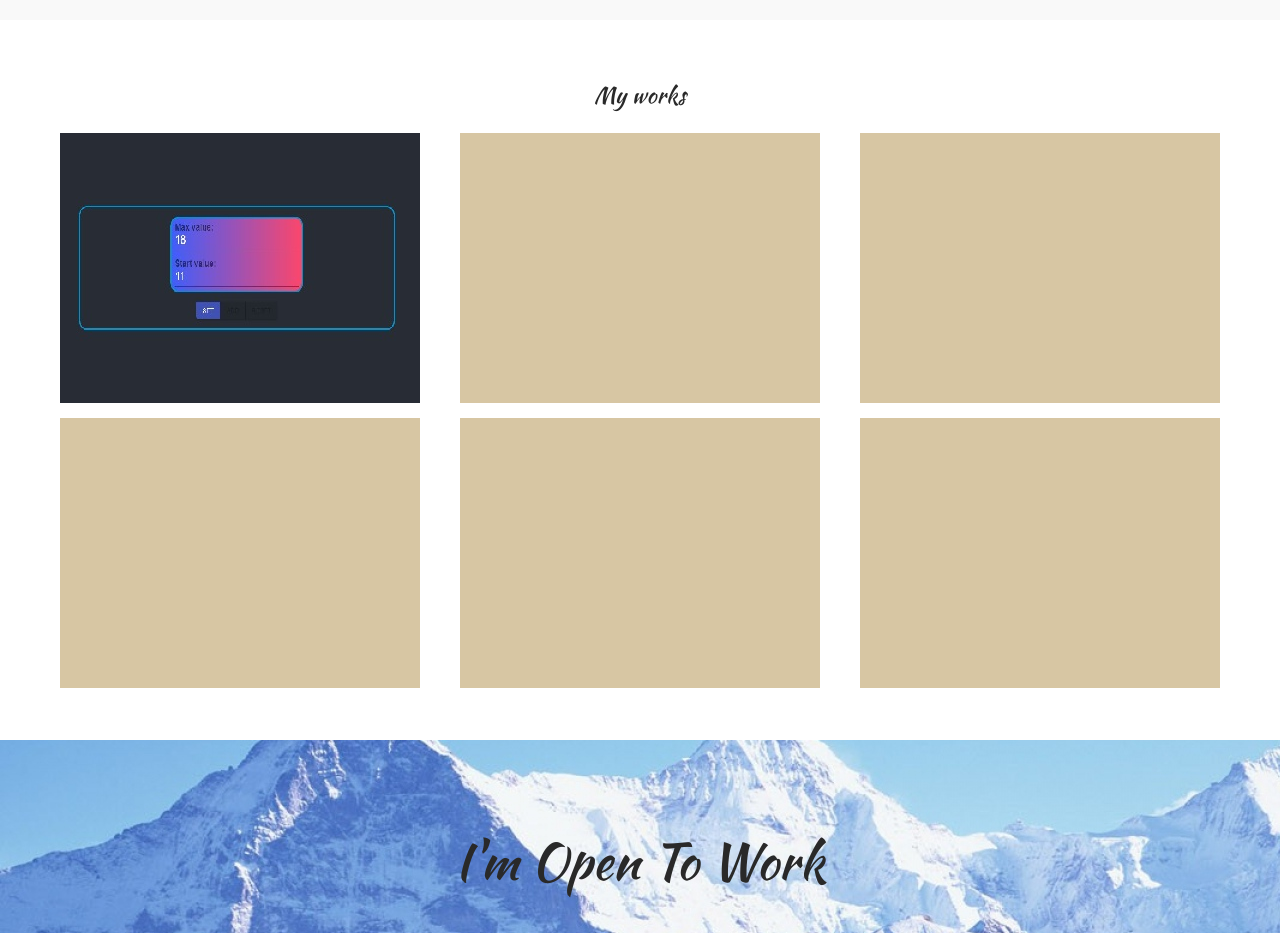
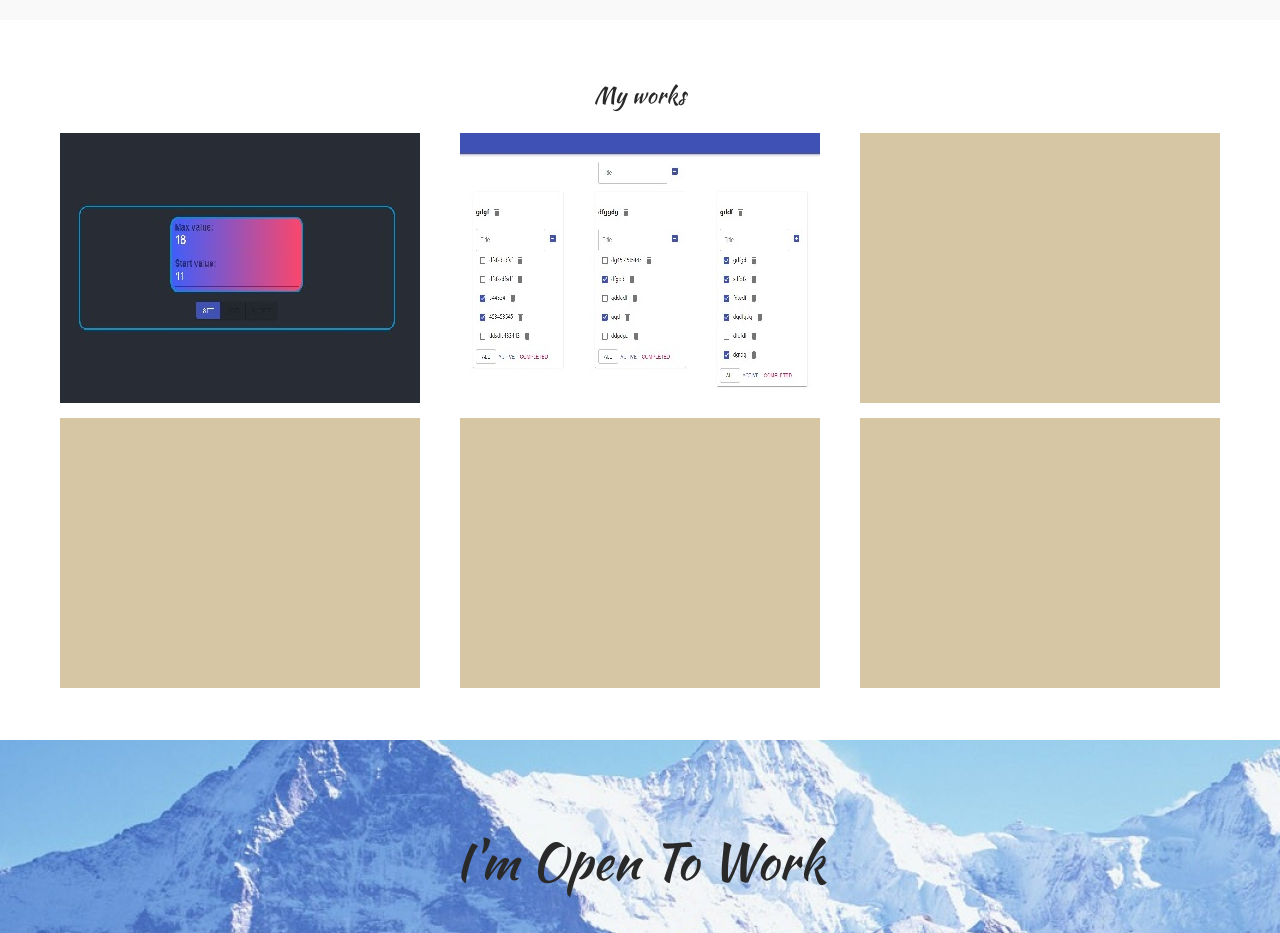
Before and after one commit to Fristail27/Portdolio, a React (Create React App) app: page / in a window 1280 px wide. Shown: the part 2140-3073 px from the top of the page. Built offline with nearby package versions, Linux system fonts and the light colour scheme.

Commit message:
up9 / add todolist

```diff
--- a/src/blockComponents/works/Works.tsx
+++ b/src/blockComponents/works/Works.tsx
@@ -3,6 +3,7 @@ import s from "./Works.module.css"
 import containerStyle from "../../common/styles/Container.module.css"
 import Work from "./work/Work";
 import Counter from "../../img/works/Screenshot_1.jpg"
+import TodolistImg from "../../img/works/TodolistImg.jpg"
 
 const Works = () => {
     return (
@@ -15,10 +16,14 @@ const Works = () => {
                     <div className={s.works}>
                         <Work img={Counter}
                               name="Counter"
-                              description={"React, Redux, JavaScript, RestAPI, HTML/CSS, functional and classes components, hooks, connect"}
+                              description={"React, Redux, JavaScript, TypeScript, HTML/CSS, functional components, hooks, Material UI"}
                               gitHubLink={'https://github.com/Fristail27/Counter/tree/counter-redux'}
                               demoLink={'https://fristail27.github.io/Counter'}/>
-                        <Work name="Проект 1" description={"Описание проекта 1"}/>
+                        <Work name="Todolist"
+                              img={TodolistImg}
+                              description={"React, Redux, JavaScript, TypeScript, RestAPI, HTML/CSS, functional components, hooks, Axios, Material UI, Redux-thunk, Formik,"}
+                              gitHubLink={'https://github.com/Fristail27/Todolist'}
+                              demoLink={'https://fristail27.github.io/Todolist/'}/>
                         <Work name="Проект 2" description={"Описание проекта 2"}/>
                     </div>
                     <div className={s.works}>
```
Also changed, not shown: src/img/works/TodolistImg.jpg (added), 1 other file (tests, documents, lock files or other folders).
